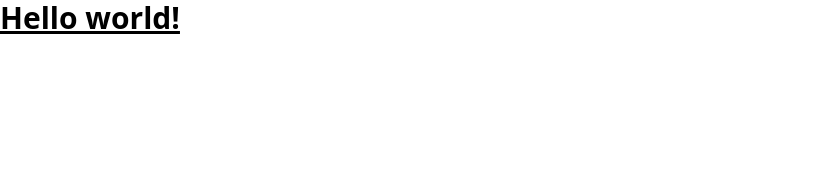
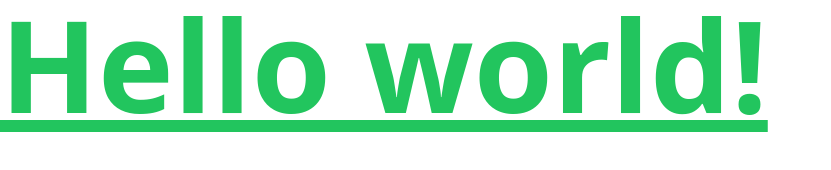
Before and after one commit to RizkiB12/indoor-green, a website: page index.html in a window 1280 px wide. Shown: the whole page, without its empty margins (0-831 px from the left). Drawn offline with Linux system fonts and the light colour scheme.

Commit message:
feat: add index.html file to try framework css

```diff
--- a/index.html
+++ b/index.html
@@ -6,6 +6,6 @@
     <link href="./output.css" rel="stylesheet" />
   </head>
   <body>
-    <h1 class="text-3xl font-bold underline">Hello world!</h1>
+    <h1 class="text-9xl font-bold underline text-green-500">Hello world!</h1>
   </body>
 </html>
```
Also changed, not shown: output.css.
